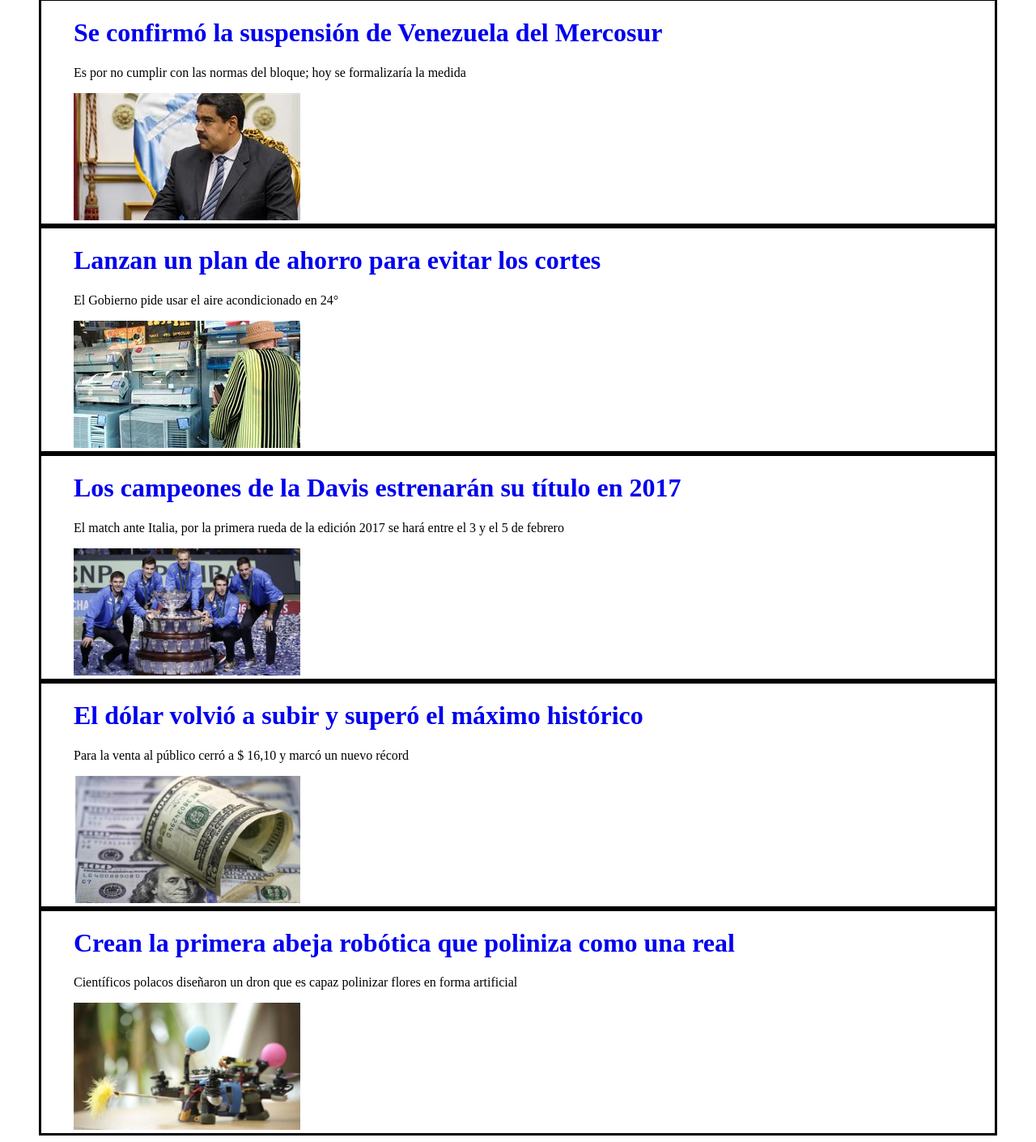
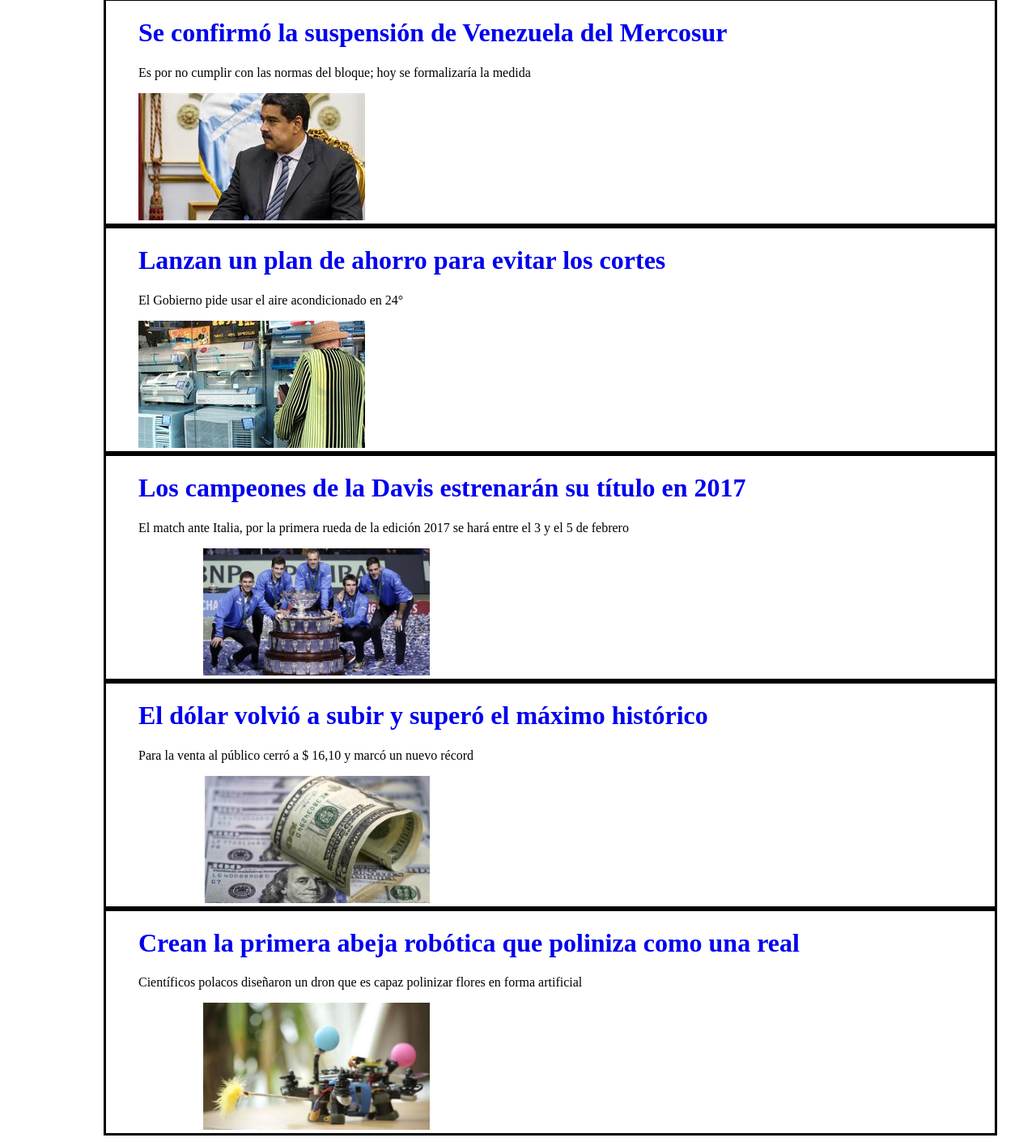
Before and after one commit to jas-chu/nodeJs-server, a website: page public/index.html in a window 1280 px wide. Shown: the part 141-1551 px from the top of the page at 81% size. Drawn offline with nearby package versions, Linux system fonts and the light colour scheme.

Commit message:
fix margin

```diff
--- a/public/index.html
+++ b/public/index.html
@@ -17,7 +17,7 @@
         </div>
     </header>
     <div class="content">
-        <div style="border: solid; margin-left: 40px; margin-right: 40px">
+        <div style="border: solid; margin-left: 120px; margin-right: 40px">
             <div style="margin-left:40px">
                 <h1><a href="maduro.html" style="text-decoration:none">Se confirmó la suspensión de Venezuela del Mercosur</a></h1>
                 <p> Es por no cumplir con las normas del bloque; hoy se formalizaría la medida</p>
@@ -26,7 +26,7 @@
                 <img src="img/maduro.jpg" alt="logo del site" style="margin-left: 40px">
             </div>
         </div>
-        <div style="border: solid; margin-left: 40px; margin-right: 40px">
+        <div style="border: solid; margin-left: 120px; margin-right: 40px">
             <div style="margin-left:40px">
                 <h1><a href="luz.html" style="text-decoration:none">Lanzan un plan de ahorro para evitar los cortes</a></h1>
                 <p> El Gobierno pide usar el aire acondicionado en 24°</p>
@@ -35,32 +35,32 @@
                 <img src="img/luz.jpg" alt="logo del site" style="margin-left: 40px">
             </div>
         </div>
-        <div style="border: solid; margin-left: 40px; margin-right: 40px">
+        <div style="border: solid; margin-left: 120px; margin-right: 40px">
             <div style="margin-left:40px">
                 <h1><a href="tenis.html" style="text-decoration:none">Los campeones de la Davis estrenarán su título en 2017</a></h1>
                 <p> El match ante Italia, por la primera rueda de la edición 2017 se hará entre el 3 y el 5 de febrero</p>
             </div>
             <div>
-                <img src="img/tenis.jpg" alt="logo del site" style="margin-left: 40px; width: 280px; height: 157px">
+                <img src="img/tenis.jpg" alt="logo del site" style="margin-left: 120px; width: 280px; height: 157px">
             </div>
         </div>
-        <div style="border: solid; margin-left: 40px; margin-right: 40px">
+        <div style="border: solid; margin-left: 120px; margin-right: 40px">
             <div style="margin-left:40px">
                 <h1><a href="dolar.html" style="text-decoration:none">El dólar volvió a subir y superó el máximo histórico</a></h1>
                 <p> Para la venta al público cerró a $ 16,10 y marcó un nuevo récord</p>
             </div>
             <div>
-                <img src="img/dolar.jpg" alt="logo del site" style="margin-left: 40px; width: 280px; height: 157px">
+                <img src="img/dolar.jpg" alt="logo del site" style="margin-left: 120px; width: 280px; height: 157px">
             </div>
         </div>
-        <div style="border: solid; margin-left: 40px; margin-right: 40px">
+        <div style="border: solid; margin-left: 120px; margin-right: 40px">
             <div style="margin-left:40px">
                 <h1><a href="abeja.html" style="text-decoration:none">Crean la primera abeja robótica que poliniza como una real</a></h1>
                 <p> Científicos polacos diseñaron un dron que es capaz polinizar flores en forma artificial
                 </p>
             </div>
             <div>
-                <img src="img/abeja.jpg" alt="logo del site" style="margin-left: 40px; width: 280px; height: 157px">
+                <img src="img/abeja.jpg" alt="logo del site" style="margin-left: 120px; width: 280px; height: 157px">
             </div>
         </div>
 
```
